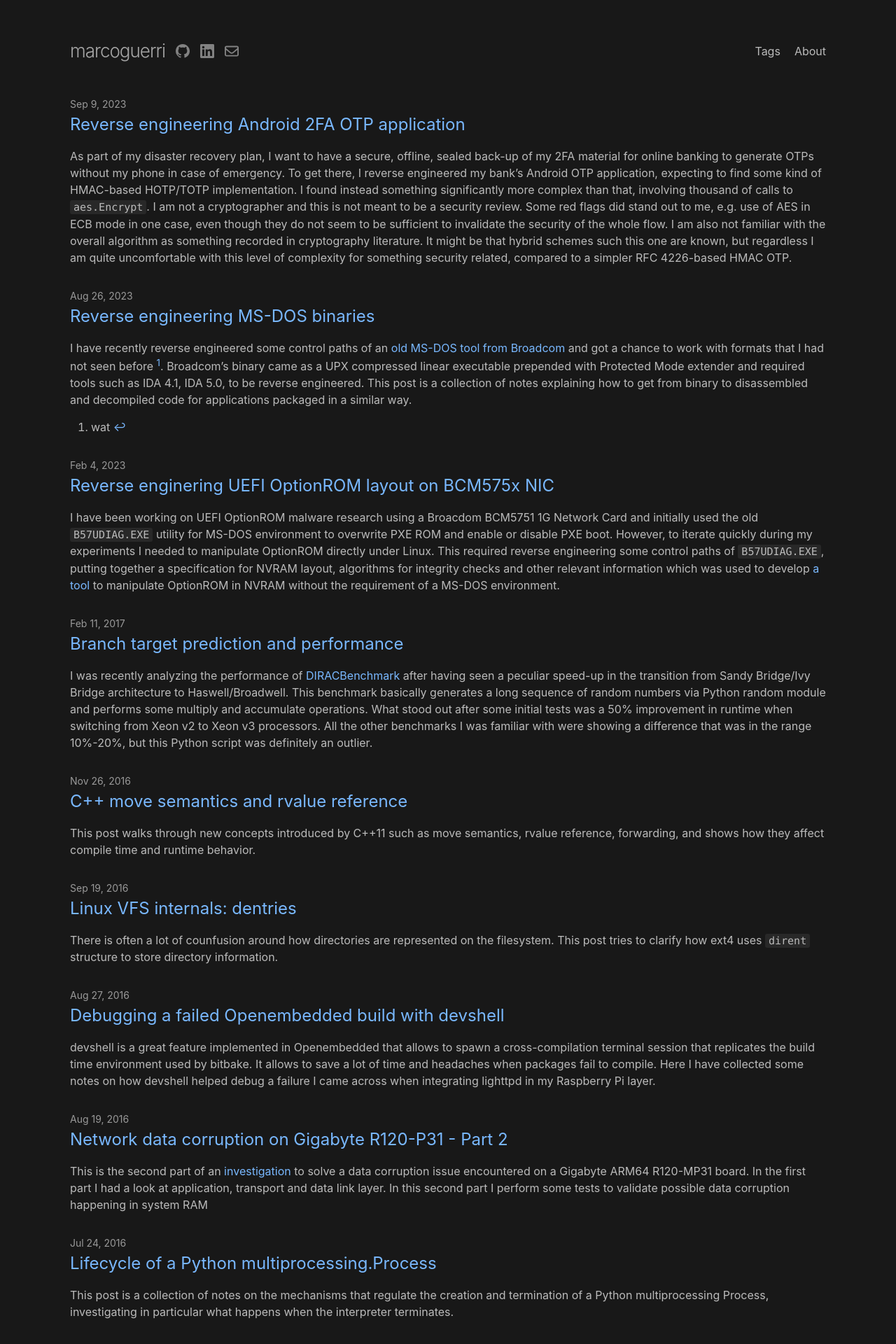
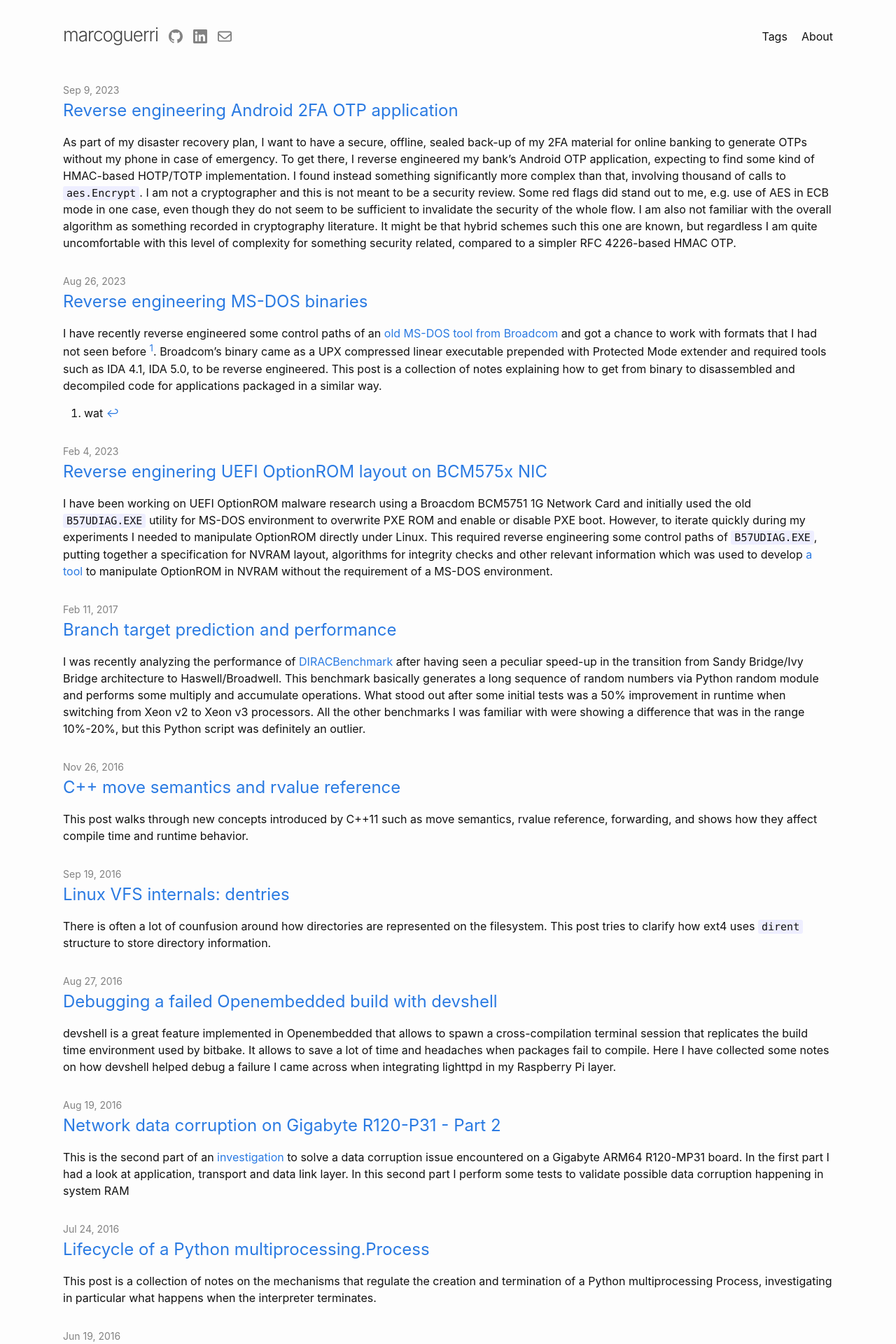
Before and after one commit to marcoguerri/marcoguerri.github.io, a Jekyll site: the page built from index.md, in a window 1280 px wide. Shown: the top 1920 px of the page at 70% size. Built offline with Jekyll 4.4.1, drawn with Linux system fonts in a browser that asks for light colours.

Commit message:
Some cleanup for the theme

```diff
--- a/_config.yml
+++ b/_config.yml
@@ -29,7 +29,7 @@ minima:
   #
   # date_format: "%b %-d, %Y"
 
-  skin: dark
+  skin: auto
   # auto wip
 
   # Generate social links in footer.
--- a/_layouts/default.html
+++ b/_layouts/default.html
@@ -1,15 +1,12 @@
 <!DOCTYPE html>
 <html lang="{{ page.lang | default: site.lang | default: "en" }}">
+<head>
+  <title></title>
+</head>
+<body>
+  {%- include head.html -%}
+  <script>
 
-
-  {%- include head.html -%}
-
-  <body>
-
-
-
-
-        <script>
   function updateSkin() {
   const localStorageTheme = localStorage.getItem("theme");
    var r = document.querySelector(':root');
@@ -39,21 +36,9 @@ const button = document.getElementById("demo");
 
 
   </script>
-
-    <div class="wrapper">
-
-    <div style="margin: auto;">
   {%- include header.html -%}
-    </div>
-    </div>
-
-
   <main class="page-content" aria-label="Content">
     {{ content }}
-    </main>
-
-    {%- include footer.html -%}
-
+  </main>{%- include footer.html -%}
 </body>
-
 </html>
--- a/_sass/minima/_layout.scss
+++ b/_sass/minima/_layout.scss
@@ -3,10 +3,8 @@
  */
 
 .site-header {
-  width: 100%;
-  min-height: $spacing-unit * 1.865;
-  line-height: $base-line-height * $base-font-size * 5.25;
-  // Positioning context for the mobile navigation icon
+  min-height: $spacing-unit * 2.865;
+  padding-top: 30px;
 }
 
 .site-title {
@@ -335,33 +333,37 @@
 
 
 /**
- * Table of content cells
+ * Table of content areas
  */
 
 @media (max-width: 800px) {
 }
 
-html, body{max-width: $content-width;margin:auto;padding-left:10px; padding-right:10px;}
+body{
+    max-width: $content-width;
+    margin:auto;
+    padding-left:10px;
+    padding-right:10px;
+}
 
 
 
 .content_right {
   position: sticky;
-  top: 10px;
-  vertical-align: top;
-  text-align: left;
   overflow:clip;
   padding:10px;
   padding-right:0px;
-  padding-left:0px;
+  // This could be parametrized
   width: 330px;
   float: right;
+  top: 10px;
 }
 
 
 .content_left {
   display: inline-block;
   text-align: left;
+  // Maximum area minus space taken up by content_right.
   width: calc(100% - 340px);
 }
 
```
Lines whose indentation alone changed are shown as unchanged.
